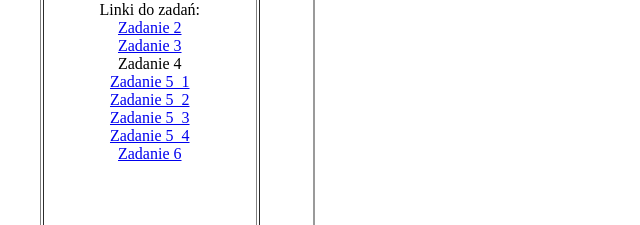
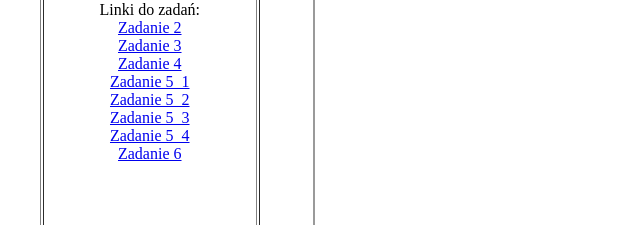
Before and after one commit to pawel2992/CSS, a plain HTML site: page index.html in a window 1280 px wide. Shown: the part 271-496 px from the top of the page, 0-640 px from the left. Drawn offline with Linux system fonts and the light colour scheme.

Commit message:
Update index.html

```diff
--- a/index.html
+++ b/index.html
@@ -13,7 +13,7 @@
             <br>
             <a href="Zad3_Augustyniak.html" target="strony">Zadanie 3</a>
             <br>
-            <a hr_Augustyniak.html" target="strony">Zadanie 4</a>
+            <a href="Zad4_Augustyniak.html" target="strony">Zadanie 4</a>
             <br>
             <a href="Aug_z5_1.html" target="strony">Zadanie 5_1</a>
             <br>
```
